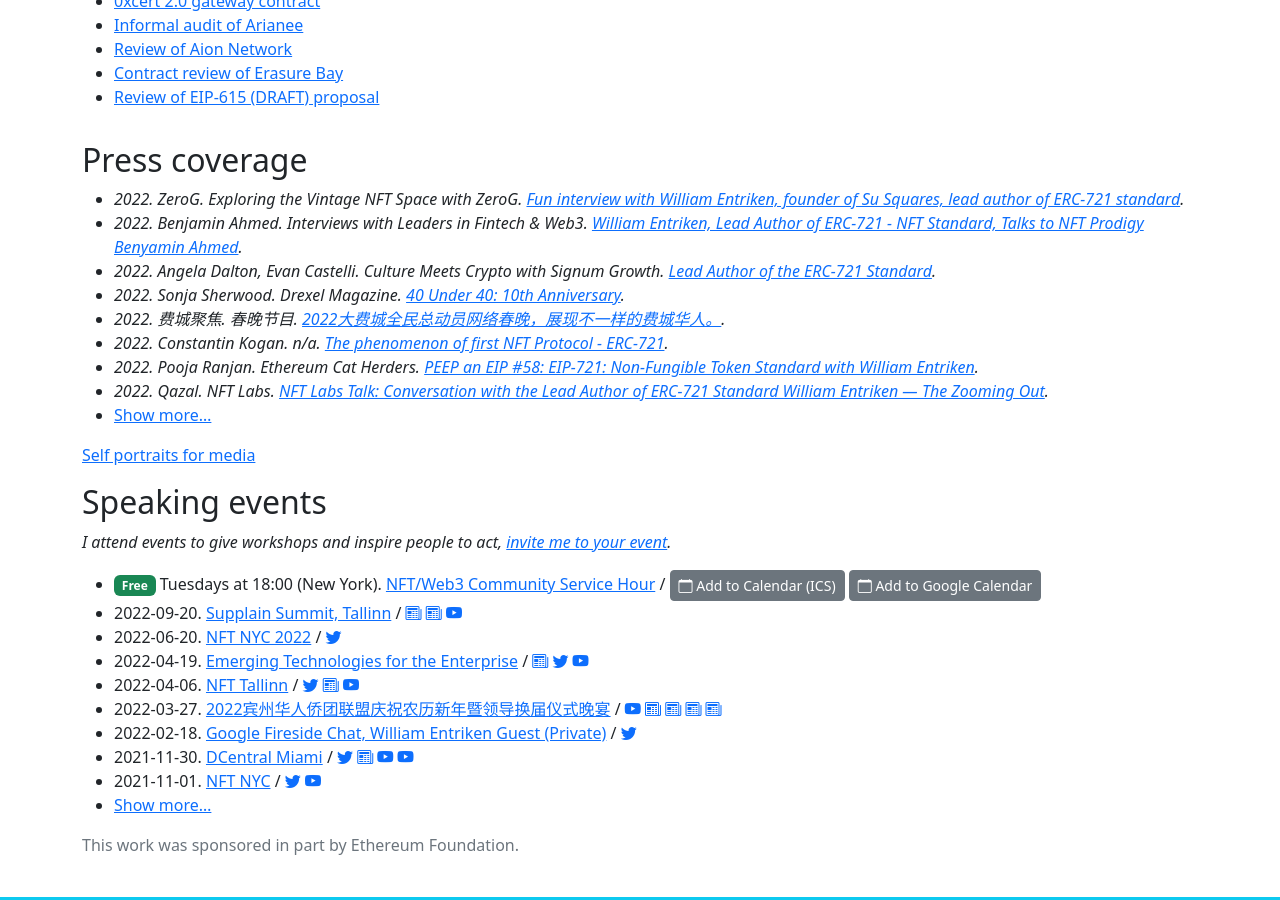
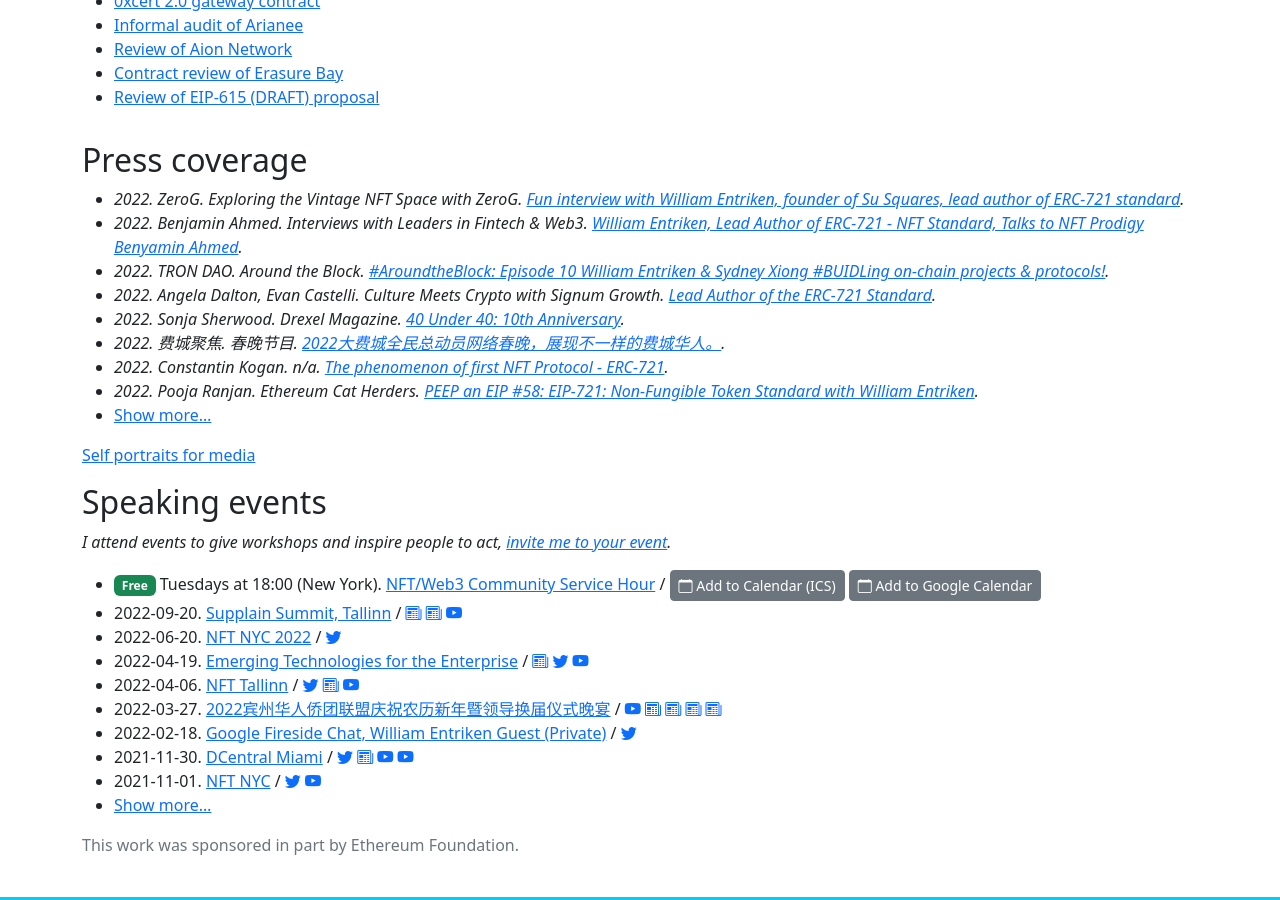
Before and after one commit to fulldecent/phor.net, a Jekyll site: the page built from index.html, in a window 1280 px wide and 900 px high, scrolled down 1300 px. Built offline with Jekyll 4.4.1, drawn with Linux system fonts in a browser that asks for light colours; nearby versions of some CDN libraries; comment, search, counter and statistics services are not loaded.

Commit message:
Add tron

```diff
--- a/_data/press-coverage.json
+++ b/_data/press-coverage.json
@@ -12,6 +12,13 @@
     "publication": "Interviews with Leaders in Fintech & Web3",
     "url": "https://www.buzzsprout.com/1683091/11106376",
     "title": "William Entriken, Lead Author of ERC-721 - NFT Standard, Talks to NFT Prodigy Benyamin Ahmed"
+  },
+  {
+    "date": "2022-07-14",
+    "authors": ["TRON DAO"],
+    "publication": "Around the Block",
+    "url": "https://www.youtube.com/watch?v=zU9xFXILyyM",
+    "title": "#AroundtheBlock: Episode 10 William Entriken & Sydney Xiong #BUIDLing on-chain projects & protocols!"
   },
   {
     "date": "2022-06-17",
```
